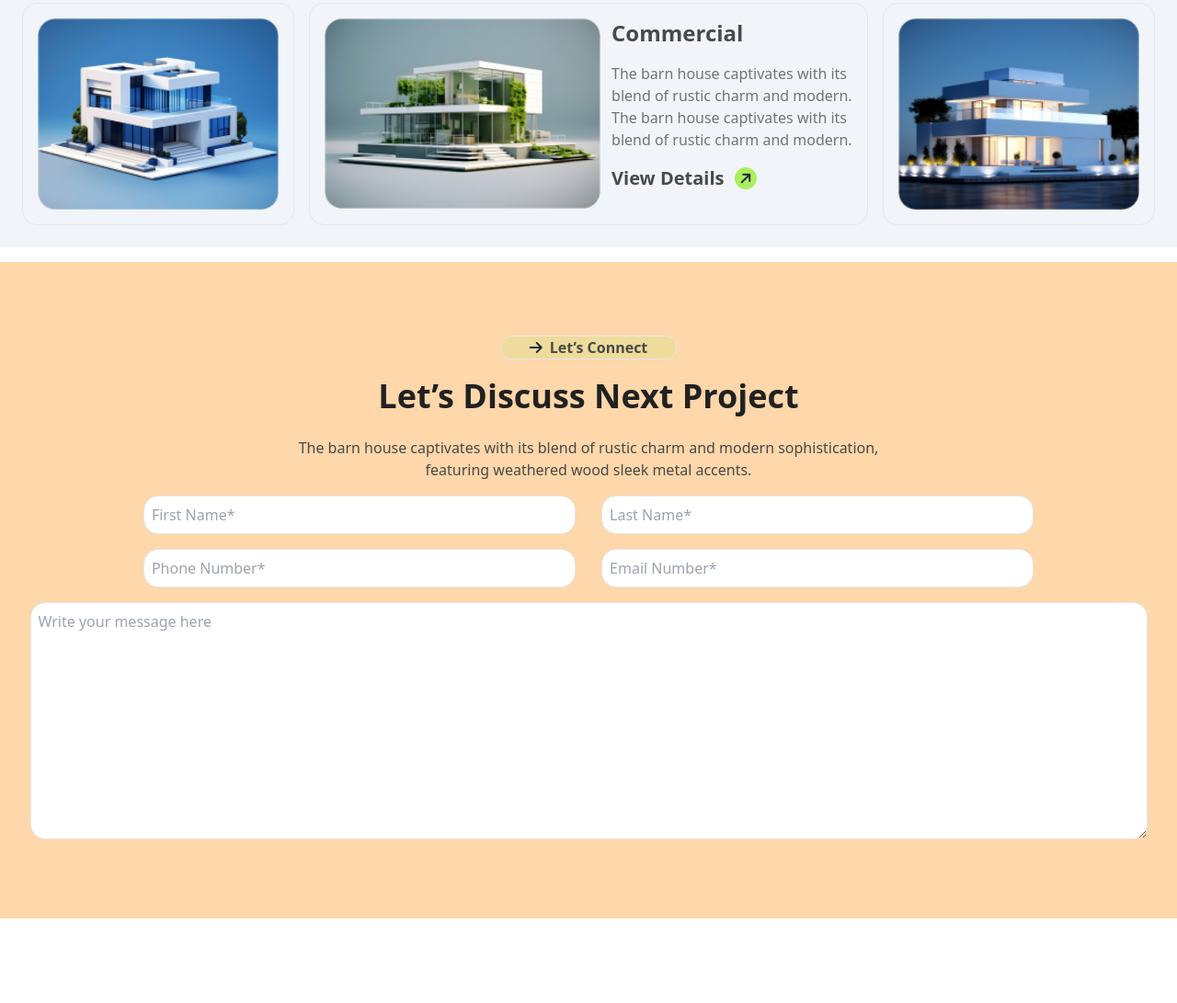
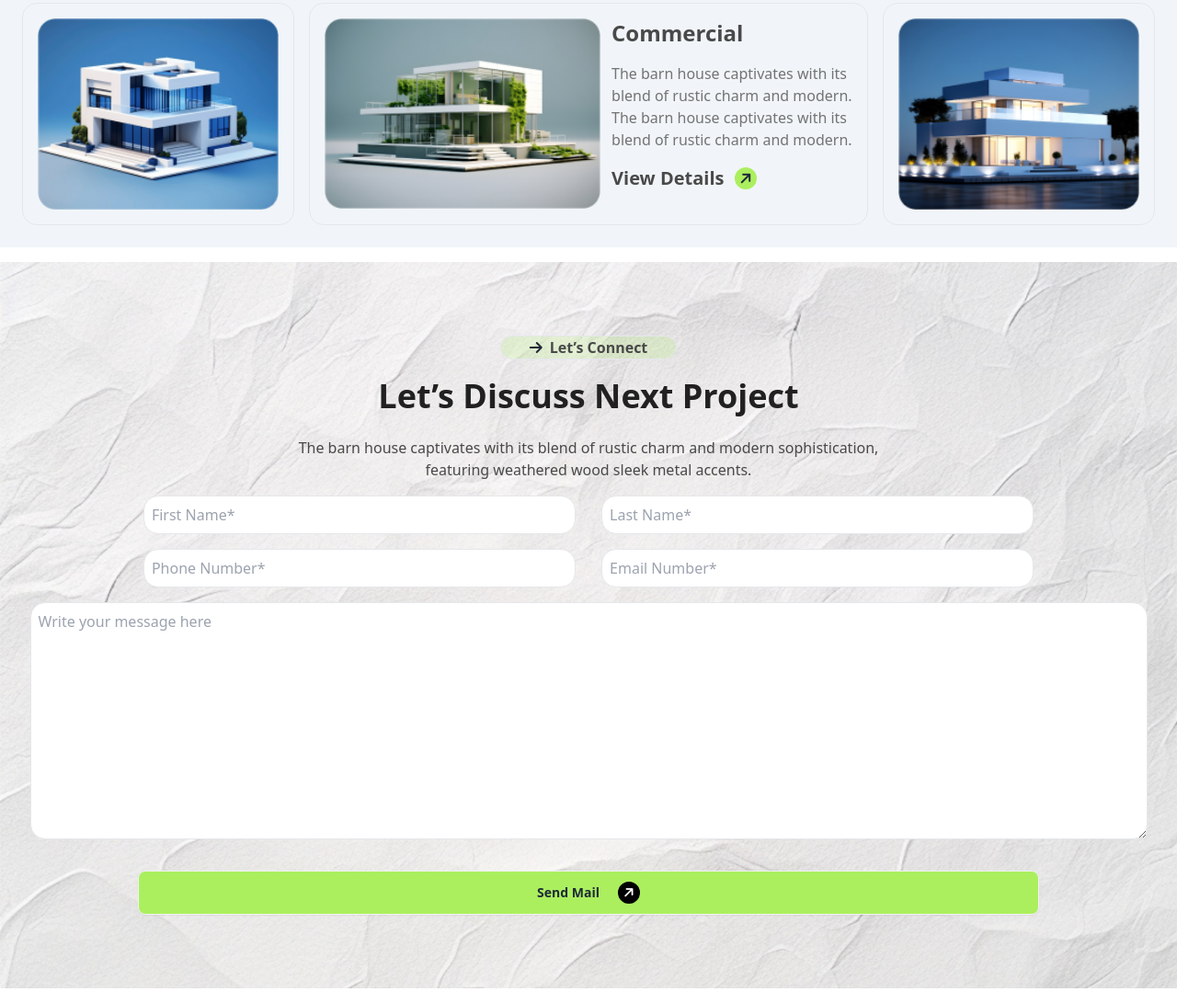
Before and after one commit to Dev-Tofazzal/Assignment_10_3, a plain HTML site: page index.html in a window 1280 px wide. Shown: the part 2668-3759 px from the top of the page at 92% size. Before the commit the page ends 3683 px from the top, so only its background shows below. Drawn offline with nearby package versions, Linux system fonts and the light colour scheme.

Commit message:
form with button

```diff
--- a/index.html
+++ b/index.html
@@ -265,7 +265,7 @@
       </section>
       <!-- form section part start here -->
       <section>
-        <div class="bg-orange-200">
+        <div class="back_img">
           <!-- title -->
           <div class="md:my-4 md:py-20 p-6">
             <div class="flex justify-center items-center gap-2 border  w-48  rounded-3xl  md:mb-3  mx-auto bg-[#ABEF5F33]">
@@ -288,10 +288,21 @@
               </div>
               <div class="text-center  max-sm:hidden">
                 <textarea name="" id="" rows="10" cols="128" cols="45"  class="rounded-2xl p-2 border" placeholder="Write your message here"></textarea>
+
               </div>
+
               <div class="text-center  md:hidden">
                 <textarea name="" id="" rows="10" cols="45"  class="rounded-2xl p-2 border" placeholder="Write your message here"></textarea>
               </div>
+
+              <div class="flex justify-center md:pt-7 max-sm:pt-5">
+                <button class="md:w-[980px] max-sm:w-[350px] btn bg-[#ABEF5F]" >
+
+                  <a>Send Mail </a>
+                  <i class="fa-solid fa-arrow-right -rotate-45 ml-3 bg- w-6 h-6 justify-center items-center flex rounded-full  bg-black text-white"></i>
+                </button>
+              </div>
+
             </div>
           </div>
          </div>
```
